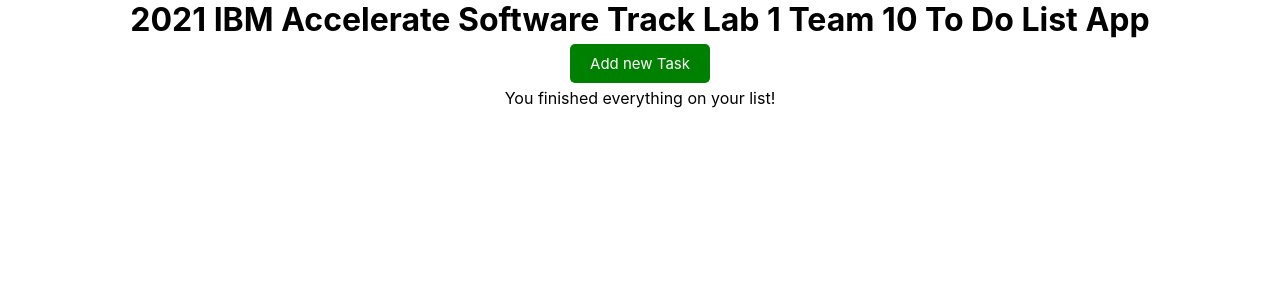
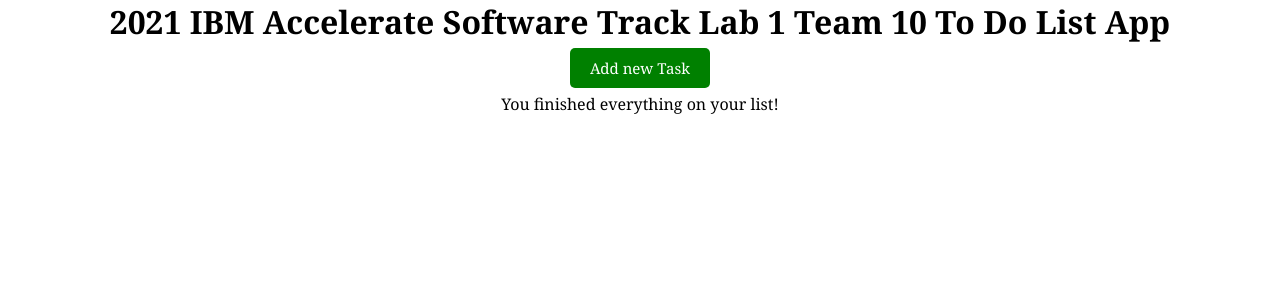
Before and after one commit to 2021-IBM-Accelerate-SW-Track/lab-1-team-10, a React (Create React App) app: page / in a window 1280 px wide. Shown: the top 300 px of the page. Built offline with nearby package versions, Linux system fonts and the light colour scheme; the HTML template or start-up script is replaced by a standard one.

Commit message:
font changes and bee images

```diff
--- a/public/index.html
+++ b/public/index.html
@@ -21,7 +21,9 @@
       Unlike "/favicon.ico" or "favicon.ico", "%PUBLIC_URL%/favicon.ico" will
       work correctly both with client-side routing and a non-root public URL.
       Learn how to configure a non-root public URL by running `npm run build`.
+      file:///Users/hcruz/Downloads/Beepng.png
     -->
+
     <title>Group 10 To Do List</title>
   </head>
   <body>
--- a/src/App.css
+++ b/src/App.css
@@ -34,9 +34,7 @@
 
 body {
   margin: 0;
-  font-family: -apple-system, BlinkMacSystemFont, 'Segoe UI', 'Roboto', 'Oxygen',
-    'Ubuntu', 'Cantarell', 'Fira Sans', 'Droid Sans', 'Helvetica Neue',
-    sans-serif;
+  font-family: 'georgia';
   -webkit-font-smoothing: antialiased;
   -moz-osx-font-smoothing: grayscale;
 }
```
Also changed, not shown: public/Beepng.png (added), 1 other file (tests, documents, lock files or other folders).
